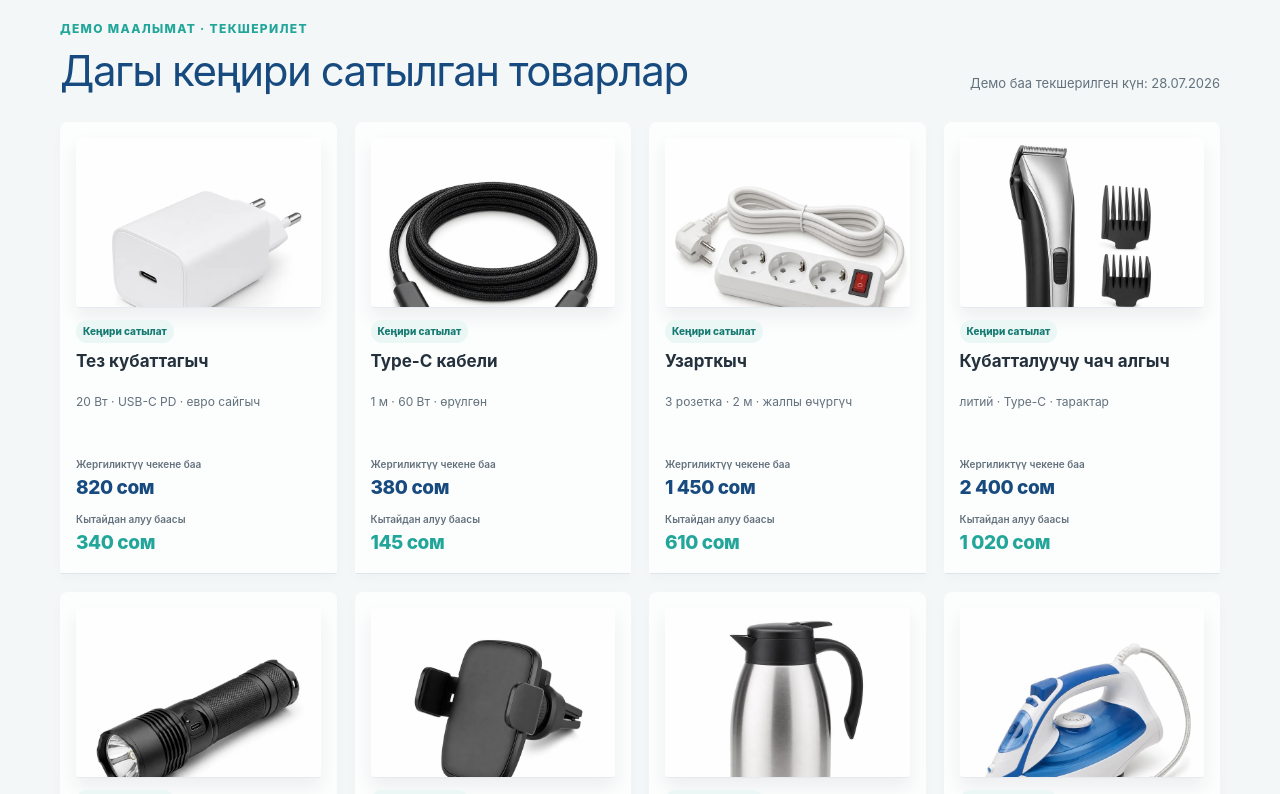
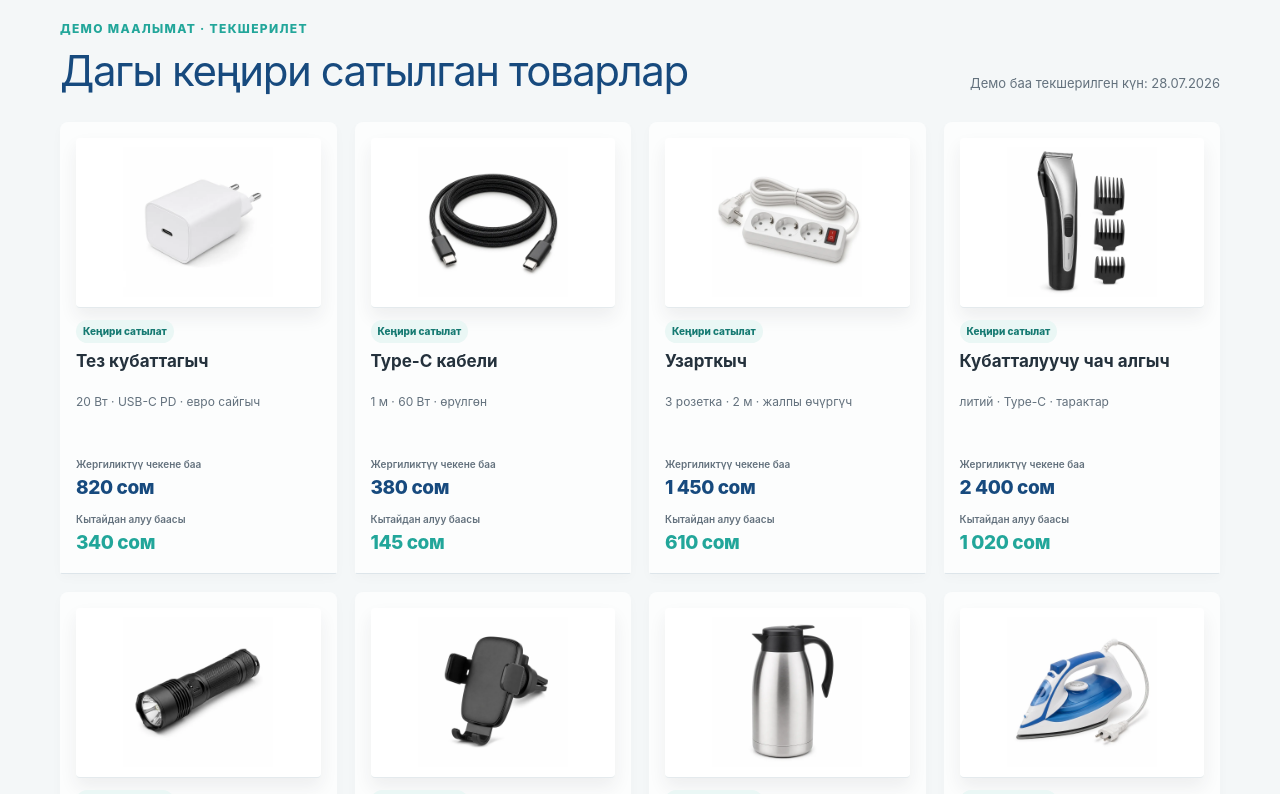
Before and after one commit to Yosuke999/ZJW2.0, a Next.js app: page /kg in a window 1280 px wide. Shown: the part 960-1754 px from the top of the page. Built offline with nearby package versions, Linux system fonts and the light colour scheme.

Commit message:
fix: prevent product card image clipping

```diff
--- a/app/globals.css
+++ b/app/globals.css
@@ -65,8 +65,8 @@ h1 { margin: 9px 0; color: var(--blue); font-size: clamp(32px, 5.4vw, 58px); lin
 .carousel-arrow:disabled { opacity: .35; cursor: default; }
 .hero-price-disclaimer { margin: 6px 0 0; color: var(--muted); text-align: center; font-size: 10px; }
 .confirmation-note { margin: 8px 0 0; text-align: center; color: var(--muted); font-size: 11px; }
-.card-visual { display: grid; place-items: center; margin: 0 auto; overflow: hidden; background: #fff; border-bottom: 1px solid #e4eaed; box-shadow: 0 9px 18px rgba(36,49,60,.07); }
-.card-visual img { display: block; width: 100%; height: 100%; object-fit: contain; }
+.card-visual { display: grid; place-items: center; margin: 0 auto; padding: 8px; overflow: hidden; background: #fff; border-bottom: 1px solid #e4eaed; box-shadow: 0 9px 18px rgba(36,49,60,.07); }
+.card-visual img { display: block; width: auto; height: 100px; max-width: 100%; object-fit: contain; object-position: center; }
 .products-section, .pricing-section, .service-section, .faq-section { padding-block: 84px; }
 .section-heading { display: flex; align-items: end; justify-content: space-between; gap: 20px; margin-bottom: 28px; }
 .section-heading h2, .price-note h2, .final-cta h2 { margin: 8px 0 0; color: var(--blue); font-size: clamp(28px, 4vw, 42px); line-height: 1.12; letter-spacing: -.035em; }
@@ -149,6 +149,7 @@ button:focus-visible, a:focus-visible, summary:focus-visible { outline: 3px soli
   .stage-item.side, .stage-item.leaving { opacity: .3; transform: scale(.68); }
   .product-grid { grid-template-columns: repeat(4, minmax(0, 1fr)); gap: 18px; }
   .card-visual { height: 170px; }
+  .card-visual img { height: 150px; }
   .product-card { padding: 15px; }
   .product-card > strong { font-size: 17px; }
   .card-price { font-size: 19px; }
```
Also changed, not shown: 1 other file (tests, documents, lock files or other folders).
